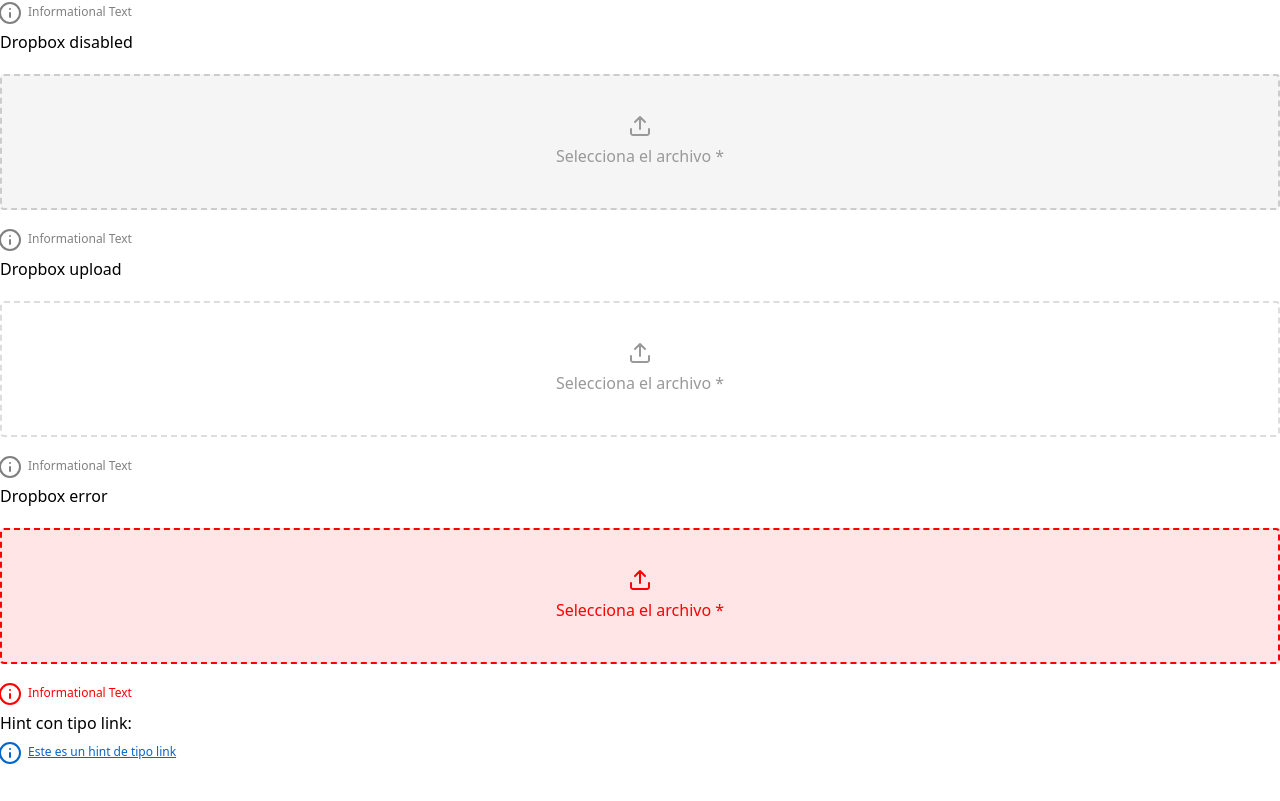
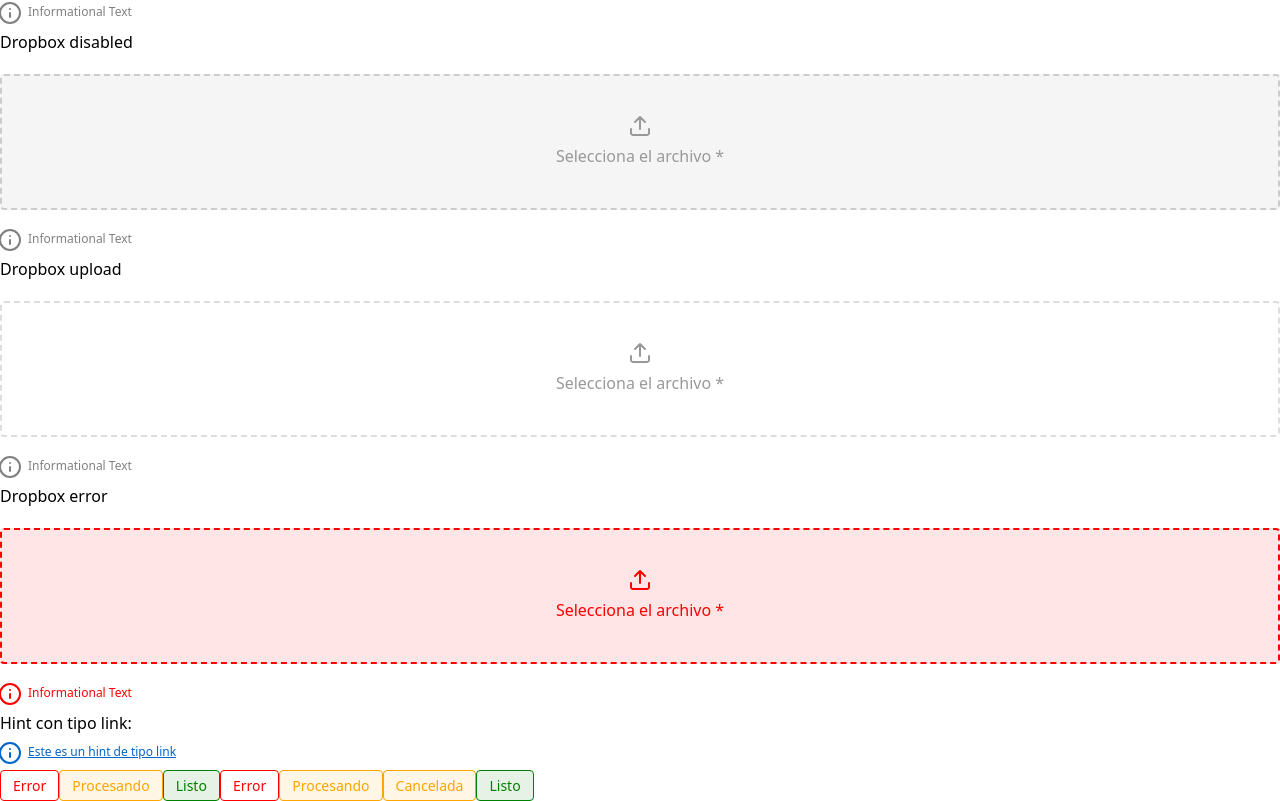
Before and after one commit to skibilling/SkibilingFront, an Angular app: page / in a window 1280 px wide. Shown: the part 4235-5036 px from the top of the page. Before the commit the page ends 5005 px from the top, so only its background shows below. Built offline with nearby package versions, Linux system fonts and the light colour scheme.

Commit message:
status components finished

```diff
--- /dev/null
+++ b/src/app/components/atoms/status-billing/status-billing.component.css
@@ -0,0 +1,34 @@
+.status-container {
+  display: inline-block;
+}
+
+.status {
+  padding: 4px 12px;
+  border-radius: 4px;
+  font-weight: 500;
+  font-size: 14px;
+}
+
+.status.error {
+  background-color: white;
+  color: red;
+  border: 1px solid red;
+}
+
+.status.processing {
+  background-color: rgba(255, 165, 0, 0.1);
+  color: orange;
+  border: 1px solid orange;
+}
+
+.status.canceled {
+  background-color: rgba(255, 165, 0, 0.1);
+  color: orange;
+  border: 1px solid orange;
+}
+
+.status.ready {
+  background-color: rgba(0, 128, 0, 0.1);
+  color: green;
+  border: 1px solid green;
+}
--- /dev/null
+++ b/src/app/components/atoms/status-billing/status-billing.component.html
@@ -0,0 +1,14 @@
+<div class="status-container">
+  <div class="status error" *ngIf="status === 'error'">
+    <p>Error</p>
+  </div>
+  <div class="status processing" *ngIf="status === 'processing'">
+    <p>Procesando</p>
+  </div>
+  <div class="status canceled" *ngIf="status === 'canceled'">
+    <p>Cancelada</p>
+  </div>
+  <div class="status ready" *ngIf="status === 'ready'">
+    <p>Listo</p>
+  </div>
+</div>
--- /dev/null
+++ b/src/app/components/atoms/status-tickets/status-tickets.component.css
@@ -0,0 +1,28 @@
+.status-container {
+  display: inline-block;
+}
+
+.status {
+  padding: 4px 12px;
+  border-radius: 4px;
+  font-weight: 500;
+  font-size: 14px;
+}
+
+.status.error {
+  background-color: white;
+  color: red;
+  border: 1px solid red;
+}
+
+.status.processing {
+  background-color: rgba(255, 165, 0, 0.1);
+  color: orange;
+  border: 1px solid orange;
+}
+
+.status.ready {
+  background-color: rgba(0, 128, 0, 0.1);
+  color: green;
+  border: 1px solid green;
+}
--- /dev/null
+++ b/src/app/components/atoms/status-tickets/status-tickets.component.html
@@ -0,0 +1,11 @@
+<div class="status-container">
+  <div class="status error" *ngIf="status === 'error'">
+    <p>Error</p>
+  </div>
+  <div class="status processing" *ngIf="status === 'processing'">
+    <p>Procesando</p>
+  </div>
+  <div class="status ready" *ngIf="status === 'ready'">
+    <p>Listo</p>
+  </div>
+</div>
--- a/src/app/components/pages/pruebas/pruebas.component.html
+++ b/src/app/components/pages/pruebas/pruebas.component.html
@@ -34,3 +34,10 @@
 </app-hint>
 
 <p *ngIf="showMessage">Hola Angel</p>
+<app-status-tickets [status]="'error'"></app-status-tickets>
+<app-status-tickets [status]="'processing'"></app-status-tickets>
+<app-status-tickets [status]="'ready'"></app-status-tickets>
+<app-status-billing [status]="'error'"></app-status-billing>
+<app-status-billing [status]="'processing'"></app-status-billing>
+<app-status-billing [status]="'canceled'"></app-status-billing>
+<app-status-billing [status]="'ready'"></app-status-billing>
--- a/src/app/components/pages/pruebas/pruebas.component.ts
+++ b/src/app/components/pages/pruebas/pruebas.component.ts
@@ -3,11 +3,13 @@ import { CommonModule } from '@angular/common';
 import { SvgIconComponent } from '../../atoms/svg-icon/svg-icon.component';
 import { HintComponent } from '../../atoms/hint/hint.component';
 import { DropBoxComponent } from '../../atoms/drop-box/drop-box.component';
+import { StatusBillingComponent } from '../../atoms/status-billing/status-billing.component';
+import { StatusTicketsComponent } from '../../atoms/status-tickets/status-tickets.component';
 
 @Component({
   selector: 'app-pruebas',
   standalone: true,
-  imports: [CommonModule, SvgIconComponent, HintComponent, DropBoxComponent],
+  imports: [CommonModule, SvgIconComponent, HintComponent, DropBoxComponent,StatusBillingComponent, StatusTicketsComponent],
   templateUrl: './pruebas.component.html',
   styleUrls: ['./pruebas.component.css']
 })
```
Also changed, not shown: src/app/components/atoms/status-billing/status-billing.component.ts (added, +13 -0 lines), src/app/components/atoms/status-tickets/status-tickets.component.ts (added, +13 -0 lines), 2 other files (tests, documents, lock files or other folders).
